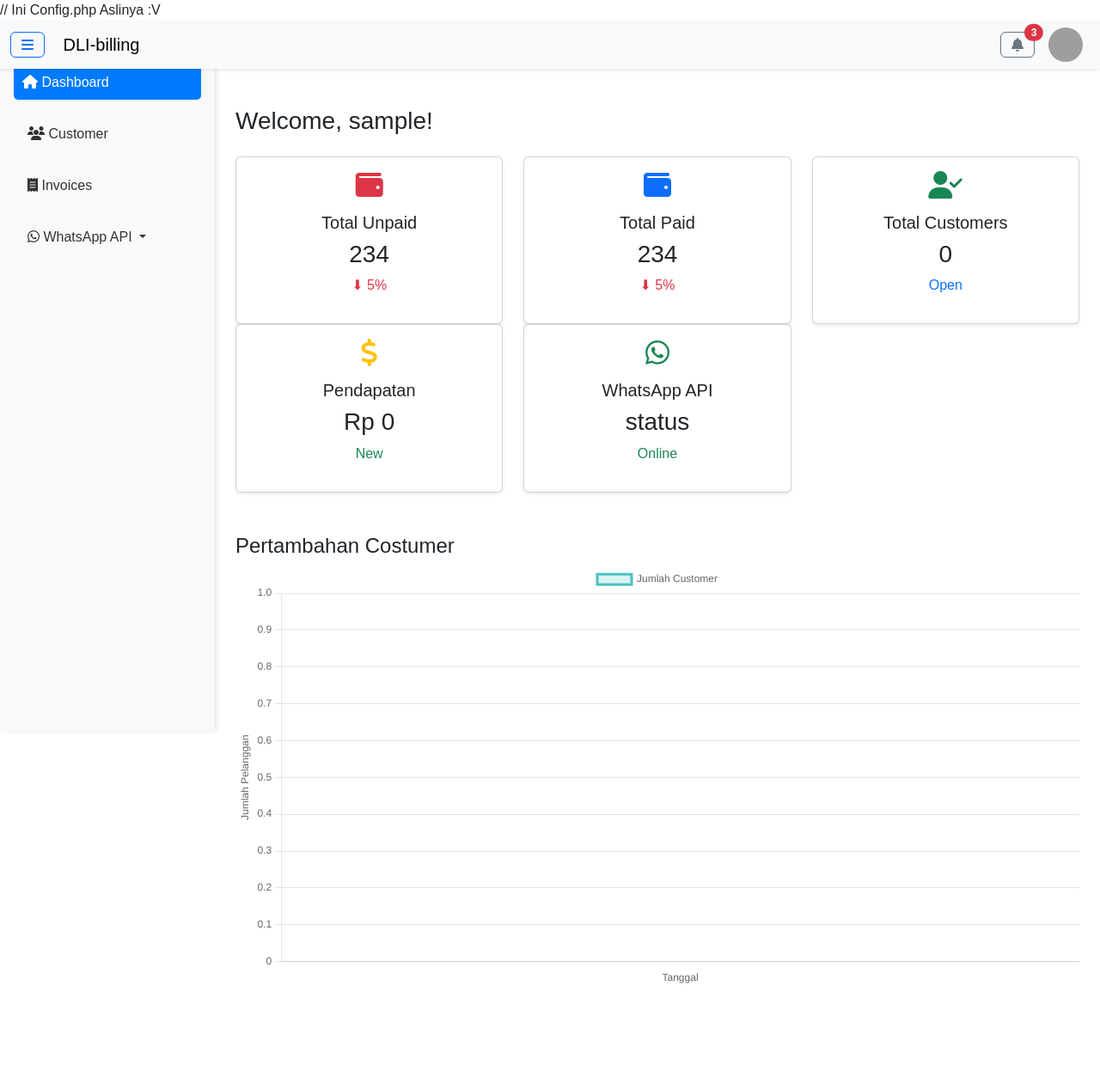
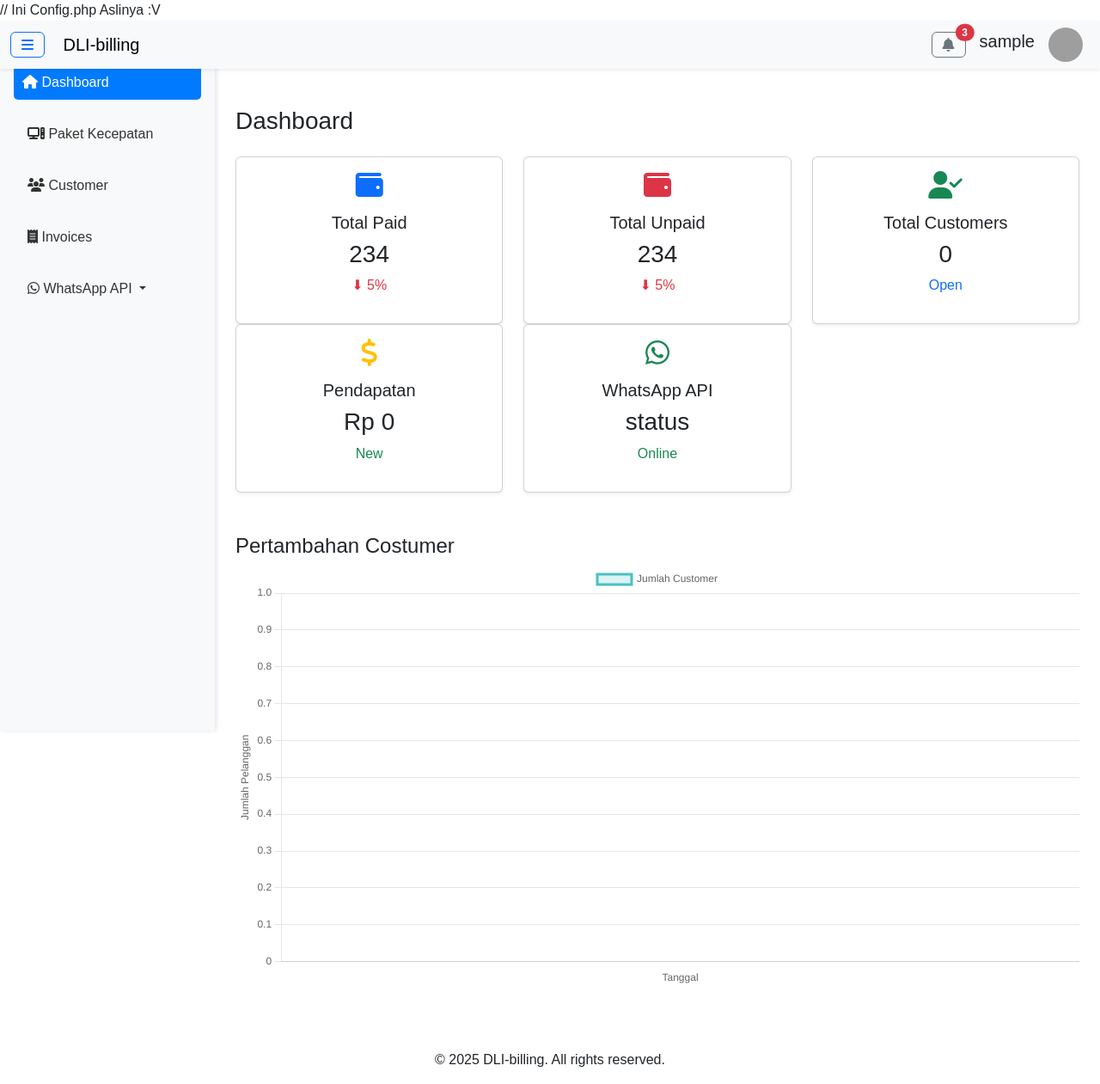
Before and after one commit to DLII34/DLI-BILLING, a PHP site: page /dashboard.php in a window 1280 px wide. Shown: the whole page at 86% size. Before the commit the page ends 1144 px from the top, so only its background shows below. Run offline with PHP 8.4, Linux system fonts and the light colour scheme; the visitor is signed in with stand-in values (Sample User, id 1); data that the repository does not hold is empty; grey boxes are pictures that could not be loaded.

Commit message:
Update dashboard.php

```diff
--- a/dashboard.php
+++ b/dashboard.php
@@ -87,6 +87,11 @@ $username = $_SESSION['session_username'];
                     </ul>
                 </div>
 
+                <!-- Name -->
+                <div class="name me-3">
+                    <h5><?php echo htmlspecialchars($username); ?></h5>
+                </div>
+
                 <!-- Profile -->
                 <div class="dropdown">
                     <a class="d-flex align-items-center text-decoration-none" href="#" id="profileDropdown" data-bs-toggle="dropdown">
@@ -102,11 +107,15 @@ $username = $_SESSION['session_username'];
         </div>
     </nav>
 
+    <!-- Sidebar -->
     <div class="d-flex">
         <nav class="sidebar bg-light p-3" id="sidebarMenu">
             <ul class="nav flex-column">
                 <li class="nav-item">
-                    <a class="nav-link active" href="#"><i class="fas fa-home"></i> Dashboard</a>
+                    <a class="nav-link active" href=""><i class="fas fa-home"></i> Dashboard</a>
+                </li>
+                <li class="nav-item">
+                    <a class="nav-link " href="paket.php"><i class="fa-solid fa-computer"></i> Paket Kecepatan</a>
                 </li>
                 <li class="nav-item">
                     <a class="nav-link" href="costumer.php"><i class="fas fa-users"></i> Customer</a>
@@ -130,16 +139,15 @@ $username = $_SESSION['session_username'];
         </nav>
     </div>
 
-
         <!-- Main Content -->
         <div class="content p-4">
-		<h3 class="mb-3">Welcome, <?php echo htmlspecialchars($username); ?>!</h3>
+		<h3 class="mb-3">Dashboard</h3>
             <div class="row mt-4">
                 <div class="col-md-4">
                     <div class="card text-center shadow-sm">
                         <div class="card-body">
-                            <i class="fas fa-wallet fa-2x text-danger mb-3"></i>
-                            <h5>Total Unpaid</h5>
+                            <i class="fas fa-wallet fa-2x text-primary mb-3"></i>
+                            <h5>Total Paid</h5>
                             <h3>234</h3>
                             <p class="text-danger">⬇ 5%</p>
                         </div>
@@ -148,8 +156,8 @@ $username = $_SESSION['session_username'];
                 <div class="col-md-4">
                     <div class="card text-center shadow-sm">
                         <div class="card-body">
-                            <i class="fas fa-wallet fa-2x text-primary mb-3"></i>
-                            <h5>Total Paid</h5>
+                            <i class="fas fa-wallet fa-2x text-danger mb-3"></i>
+                            <h5>Total Unpaid</h5>
                             <h3>234</h3>
                             <p class="text-danger">⬇ 5%</p>
                         </div>
@@ -246,5 +254,11 @@ $username = $_SESSION['session_username'];
         }
     });
 </script>
+
+<footer class="text-center mt-5">
+    <p>&copy; 2025 DLI-billing. All rights reserved.</p>
+</footer>
+
+
 </body>
 </html>
```
